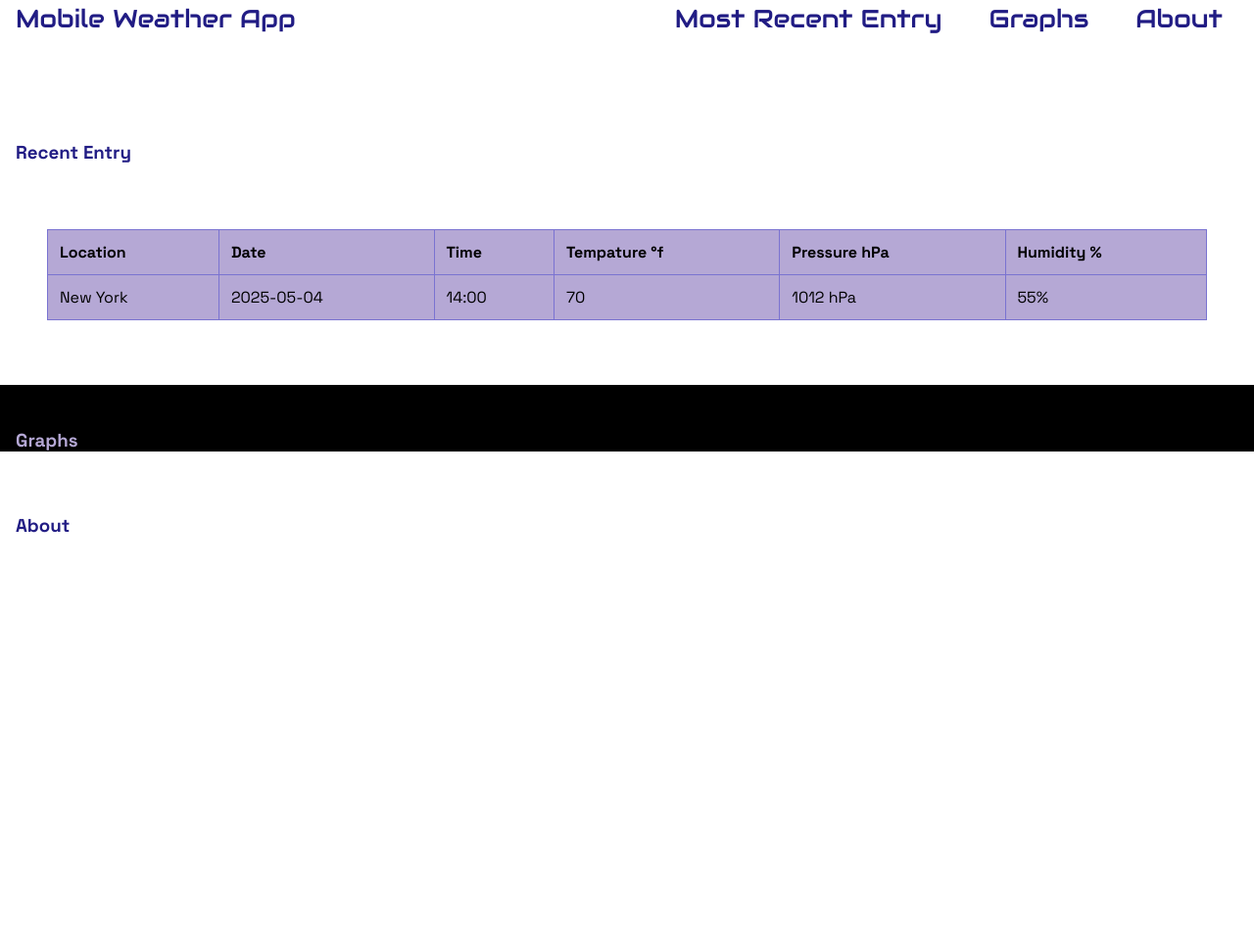
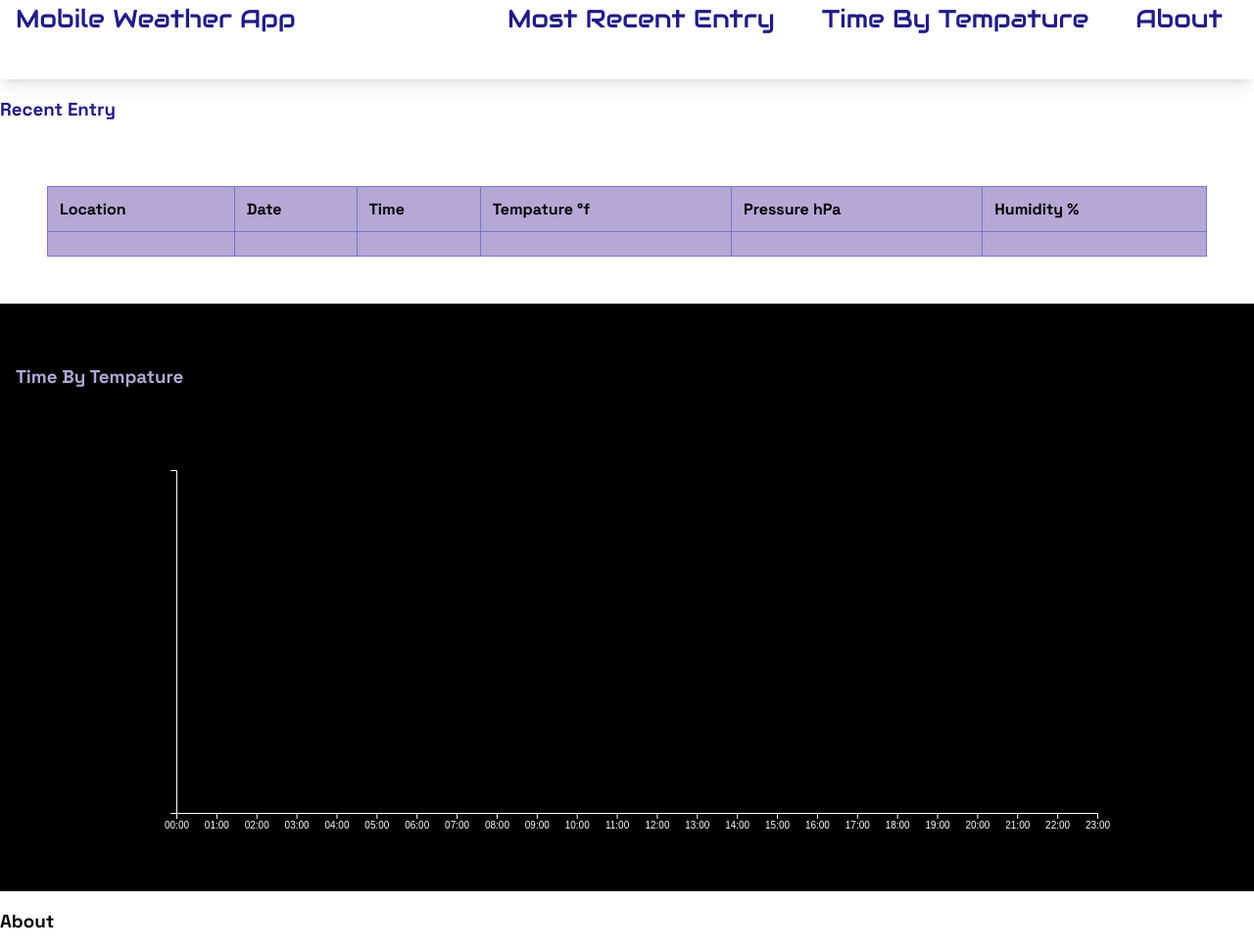
Before and after one commit to ConnorChap/PieStorm, a website built with Vite: page pie-storm/index.html in a window 1280 px wide. Shown: the part 617-1588 px from the top of the page at 98% size. Before the commit the page ends 1184 px from the top, so only its background shows below. Built offline with nearby package versions, Linux system fonts and the light colour scheme; some packages are replaced by stand-ins of ours; no server answers; the database is empty.

Commit message:
added graph

```diff
--- a/pie-storm/index.html
+++ b/pie-storm/index.html
@@ -45,7 +45,7 @@
 
       <div class="links">
         <a href="#recent">Most Recent Entry</a>
-        <a href="#graphs">Graphs</a>
+        <a href="#graph">Time By Tempature</a>
         <a href="#about">About</a>
       </div>
     </nav>
@@ -66,23 +66,24 @@
           </tr>
 
           <tr>
-            <td id="location">New York</td>
-            <td id="date">2025-05-04</td>
-            <td id="time">14:00</td>
-            <td id="temp">70</td>
-            <td id="pressure">1012 hPa</td>
-            <td id="humidity">55%</td>
+            <td id="location"></td>
+            <td id="date"></td>
+            <td id="time"></td>
+            <td id="temp"></td>
+            <td id="pressure"></td>
+            <td id="humidity"></td>
           </tr>
         </table>
       </div>
     </section>
 
-    <section id="graphs">
-      <h3>Graphs</h3>
+    <section id="graph">
+      <h3>Time By Tempature</h3>
 
-      <div id="time~temp">
+      <div class="graph-container">
+        <div id="time-temp"></div>
+      </div>
 
-      </div>
     </section>
 
     <section id="About">
--- a/pie-storm/src/css/style.css
+++ b/pie-storm/src/css/style.css
@@ -132,11 +132,14 @@ html, body{
 #secondary-header{
     position: sticky;
     top: 0;
-    backdrop-filter: blur(16px);
-    background-color: white;
     color: var(--blue);
     padding-top: 45px;
     padding-bottom: 45px;
+    background: rgba(255, 255, 255, 0.9);
+    backdrop-filter: blur(16px); /* Approx for backdrop-blur-lg */
+    border-bottom: 1px solid rgba(255, 255, 255, 0.1);
+    box-shadow: 0 10px 15px -3px rgba(0, 0, 0, 0.1),
+                0 4px 6px -4px rgba(0, 0, 0, 0.1);
 }
 
 #secondary-header a{
@@ -149,9 +152,14 @@ html, body{
     color: var(--blue);
 }
 
-h3{
+#graph{
+    padding-top: 45px;
+    padding-bottom: 45px;
+}
+
+#graph h3{
     padding-left: 1rem;
-    padding-top: 45px;
+    padding-bottom: 45px;
     color: var(--blue);
 }
 
@@ -177,10 +185,20 @@ h3{
     border: 1px solid var(--lavender);
 }
 
-#graphs{
+#graph{
     background-color: black;
 }
 
-#graphs h3{
+#graph h3{
     color: var(--lavender-alt);
 }
+
+.graph-container{
+    display: flex;
+    align-items: center;
+    justify-content: center;
+}
+
+.dot{
+    fill: var(--lavender);
+}
--- /dev/null
+++ b/pie-storm/src/js/graph.js
@@ -0,0 +1,72 @@
+import * as d3 from 'd3'
+import { db } from './fireBase'
+import { collection, getDocs } from "firebase/firestore";
+
+export const timeTempGraph = async () => {
+
+    const width = 1000
+    const height = 400
+    const marginTop = 20
+    const marginRight = 20
+    const marginBottom = 30
+    const marginLeft = 40
+    const innerWidth = width - marginLeft - marginRight
+    const innerHeight = height - marginTop - marginBottom
+
+    const timeTemp = await getData()
+    console.log(timeTemp)
+
+
+
+    const svg = d3.select('#time-temp')
+                  .append('svg')
+                  .attr('width', width)
+                  .attr('height', height)
+                  .append('g')
+                  .attr('transform', `translate(${marginLeft}, ${marginTop})`)
+
+    const x = d3.scaleLinear()
+                .domain([0, 23])
+                .range([0, innerWidth])
+
+    const y = d3.scaleLinear()
+                .domain([0, d3.max(timeTemp, d => d.temp)])
+                .nice()
+                .range([innerHeight, 0])
+
+    svg.append('g')
+       .attr('transform', `translate(0, ${innerHeight})`)
+       .call(d3.axisBottom(x).ticks(24).tickFormat(d => `${String(d).padStart(2, '0')}:00`))
+       .selectAll('path, line')
+       .attr('stroke', 'white')
+
+    svg.selectAll('.tick text')
+       .attr('fill', 'white')
+
+    svg.append('g')
+       .call(d3.axisLeft(y).ticks(12))
+       .selectAll('path, line')
+       .attr('stroke', 'white')
+
+    svg.selectAll('text')
+       .attr('fill', 'white')
+
+    svg.selectAll('.dot')
+       .data(timeTemp)
+       .enter().append('circle')
+       .attr('class', 'dot')
+       .attr('cx', d => x(d.hour))
+       .attr('cy', d => y(d.temp))
+       .attr('r', 5)
+       .attr('fill', 'white')
+}
+
+async function getData(){
+    const snapShot = await getDocs(collection(db, 'sensor-data'))
+    const data = [];
+    for(const doc of snapShot.docs){
+        data.push({hour: doc.data()['time_stamp'].toDate().getHours(), temp: doc.data()['temp-f']})
+    }
+
+    return data
+}
--- a/pie-storm/src/js/main.js
+++ b/pie-storm/src/js/main.js
@@ -1,10 +1,12 @@
 
 import { db } from "./fireBase.js";
 import { collection, getDocs } from "firebase/firestore";
+import { timeTempGraph } from "./graph.js";
 
 
 const snapShot = await getDocs(collection(db, 'sensor-data'))
 loadDataTable()
+timeTempGraph()
 
 
 export async function loadDataTable(){
```
